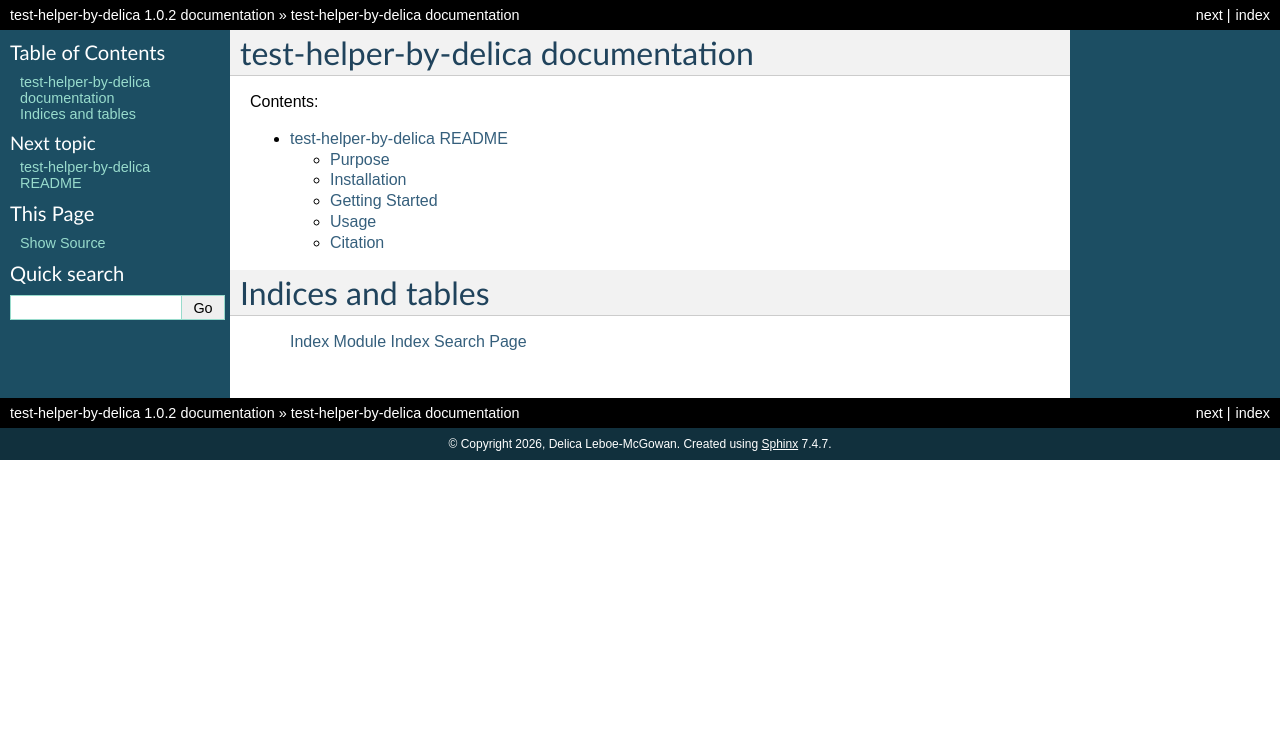
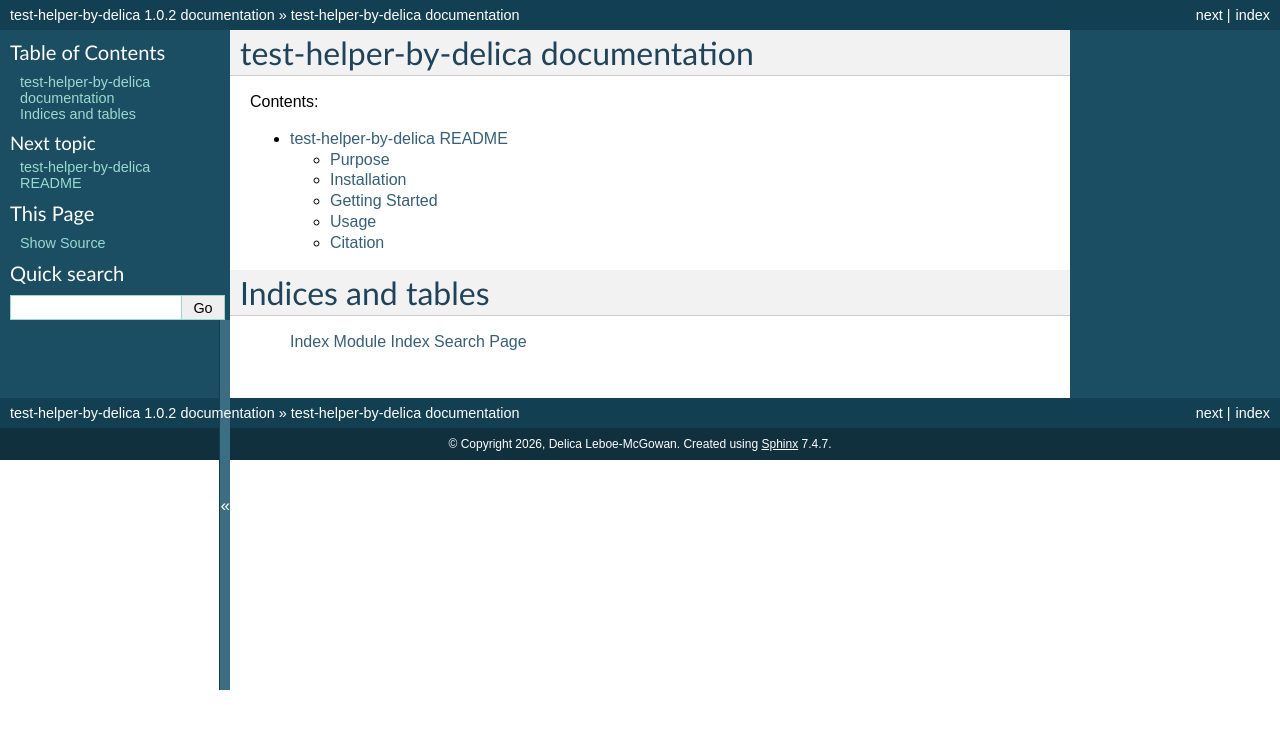
Before and after one commit to DelicaLM/test_helper_by_delica, a Sphinx documentation site: the page built from doc/source/index.rst, in a window 1280 px wide. Shown: the top 729 px of the page. Built offline with Sphinx 7.4.7, drawn with Linux system fonts in a browser that asks for light colours; pages that are not in the unit, such as notebooks, are missing from menus.

Commit message:
Added sphinx documentation support.

```diff
--- a/doc/source/conf.py
+++ b/doc/source/conf.py
@@ -59,8 +59,7 @@ exclude_patterns = []
 
 html_theme = 'classic'
 html_theme_options = {
-    "rightsidebar": "false",
-    "relbarbgcolor": "black"
+    "collapsiblesidebar": "true",
 }
 # html_theme_options = {
 #     'sidebarwidth': '350px',
```
